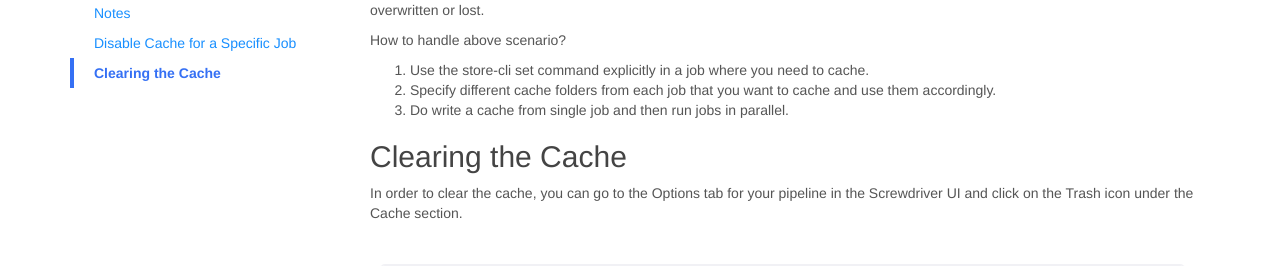
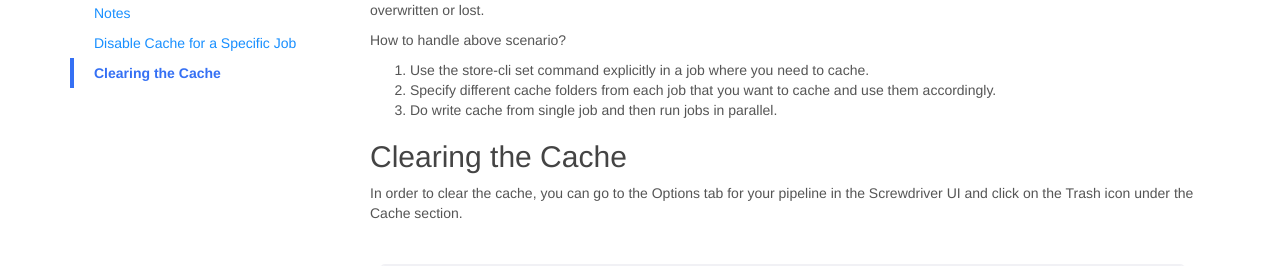
Before and after one commit to screwdriver-cd/guide, a Jekyll site: the page built from docs/user-guide/configuration/build-cache.md, in a window 1280 px wide and 900 px high, scrolled down 2390 px. Shown: the part 244-510 px from the top of the window. Built offline with Jekyll 4.4.1, drawn with Linux system fonts in a browser that asks for light colours.

```diff
--- a/docs/user-guide/configuration/build-cache.md
+++ b/docs/user-guide/configuration/build-cache.md
@@ -105,7 +105,7 @@ same cache folder might get overwritten or lost.
 How to handle above scenario?
 1. Use the store-cli set command explicitly in a job where you need to cache.
 2. Specify different cache folders from each job that you want to cache and use them accordingly.
-3. Do write a cache from single job and then run jobs in parallel.
+3. Do write cache from single job and then run jobs in parallel.
 
 ## Clearing the Cache
 In order to clear the cache, you can go to the Options tab for your pipeline in the Screwdriver UI and click on the Trash icon under the Cache section.
```
